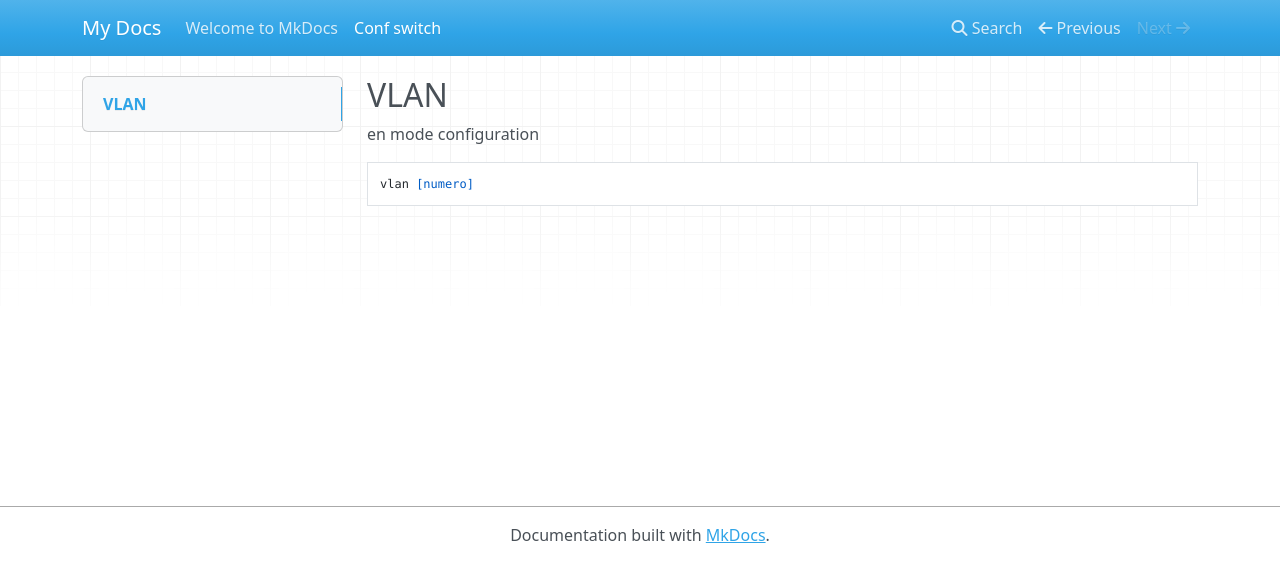
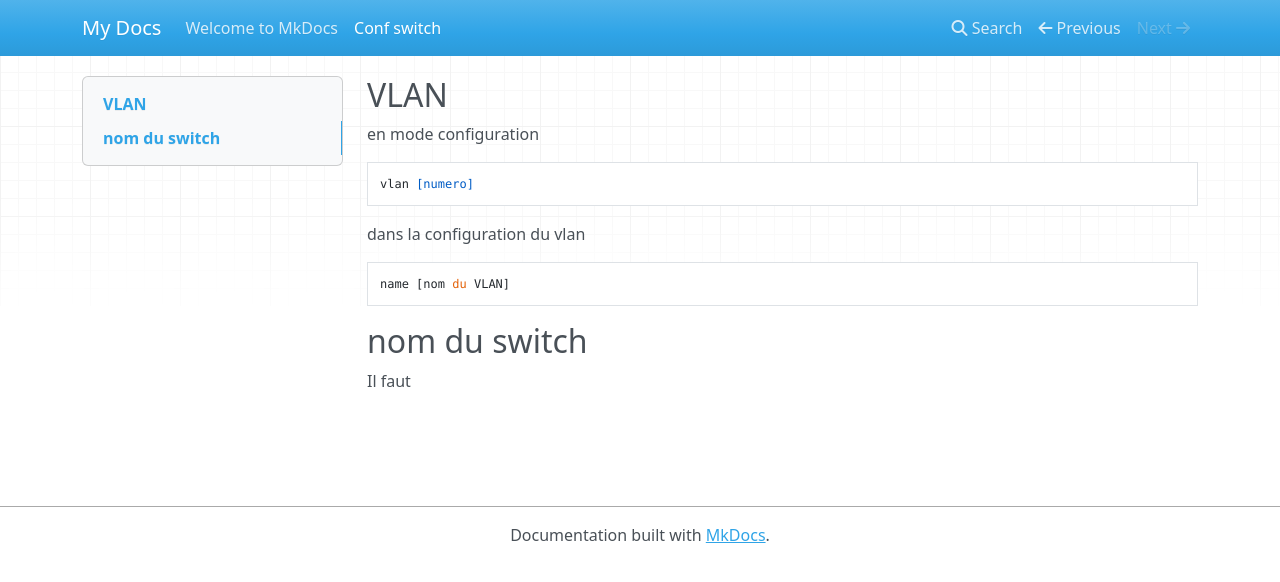
Before and after one commit to Julesgris/Anne-2025-2026, an MkDocs documentation site: the page built from docs/Conf_switch.md, in a window 1280 px wide. Shown: the top 582 px of the page. Built offline with MkDocs 1.6.1, drawn with Linux system fonts in a browser that asks for light colours; nearby versions of some CDN libraries.

Commit message:
modif page switch conf

````diff
--- a/docs/Conf_switch.md
+++ b/docs/Conf_switch.md
@@ -3,3 +3,9 @@ en mode configuration
 ```
 vlan [numero]
 ```
+dans la configuration du vlan
+```
+name [nom du VLAN]
+```
+## nom du switch
+Il faut
````
